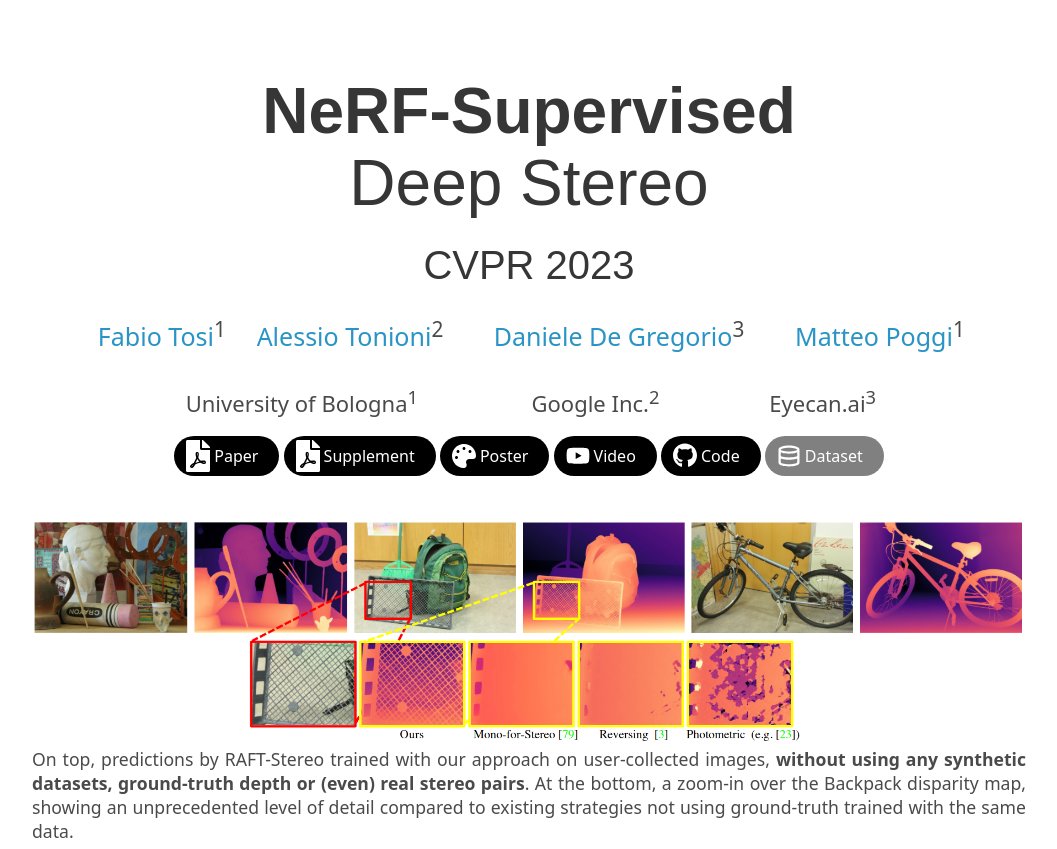
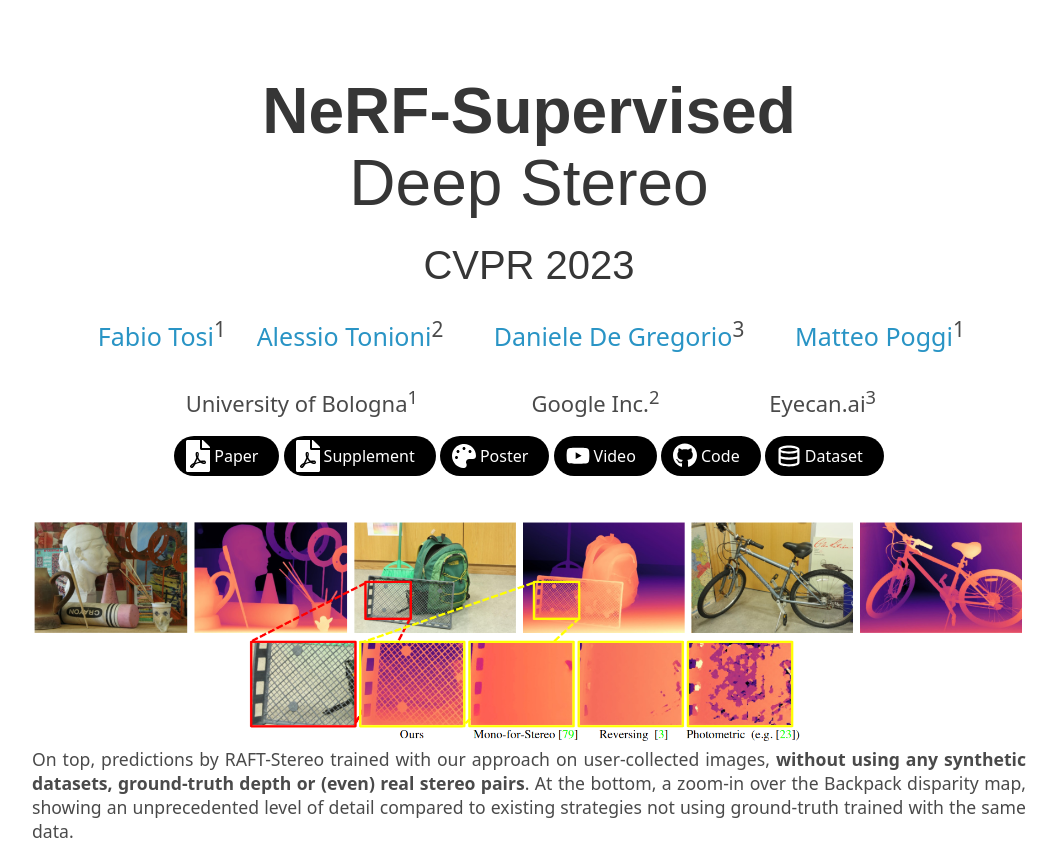
Before and after one commit to fedstereo/fedstereo.github.io, a plain HTML site: page index.html in a window 1280 px wide. Shown: the top 849 px of the page, without its empty margins (111-1168 px from the left). Drawn offline with nearby package versions, Linux system fonts and the light colour scheme; a script that the page names is missing.

Commit message:
Dataset & Code Released

```diff
--- a/index.html
+++ b/index.html
@@ -433,7 +433,7 @@
 
 			<!-- Dataset Link. -->
 			<span class="link-block">
-				<a href="" class="external-link button is-normal is-rounded is-dark" style="background-color:#808080; pointer-events: none;">
+				<a href="https://drive.google.com/drive/folders/1fkSneuLK3f3yW4VrFSsAsJEZ-Jys90l6" class="external-link button is-normal is-rounded is-dark" style="background-color:#000000;">
 					<span class="icon">
 						<svg width="800px" height="800px" viewBox="0 0 16 16" xmlns="http://www.w3.org/2000/svg" fill="none"><path fill="currentColor" fill-rule="evenodd" d="M3.352 1.621C4.575 1.23 6.218 1 8 1c1.782 0 3.425.23 4.648.621.607.195 1.153.442 1.563.752.398.301.789.76.789 1.377v8.5c0 .616-.386 1.074-.784 1.376-.41.311-.954.559-1.56.753C11.435 14.771 9.791 15 8 15c-1.791 0-3.435-.23-4.656-.62-.606-.195-1.15-.443-1.56-.754-.398-.302-.784-.76-.784-1.376v-8.5c0-.618.39-1.076.789-1.377.41-.31.956-.557 1.563-.752zM2.509 3.75a.738.738 0 01.185-.18c.222-.169.591-.352 1.115-.52C4.848 2.718 6.33 2.5 8 2.5c1.67 0 3.152.218 4.19.55.524.168.894.351 1.116.52a.74.74 0 01.185.18.74.74 0 01-.185.18c-.222.169-.591.352-1.115.52C11.152 4.782 9.67 5 8 5c-1.67 0-3.152-.218-4.19-.55-.525-.168-.894-.351-1.116-.52a.738.738 0 01-.185-.18zM2.5 9.723v2.511c.01.021.049.09.192.198.22.168.588.351 1.11.519 1.035.332 2.517.549 4.198.549 1.681 0 3.162-.217 4.198-.55.522-.166.89-.35 1.11-.518.143-.109.183-.177.192-.198V9.723c-.272.113-.57.21-.88.292-1.215.322-2.848.485-4.62.485-1.772 0-3.405-.163-4.62-.485a6.903 6.903 0 01-.88-.292zm11-1.746a.591.591 0 01-.163.145c-.213.146-.575.303-1.102.443C11.192 8.841 9.7 9 8 9c-1.7 0-3.192-.159-4.235-.435-.527-.14-.889-.297-1.102-.443a.59.59 0 01-.163-.145v-2.43c.263.125.55.235.852.332C4.575 6.27 6.218 6.5 8 6.5c1.782 0 3.425-.23 4.648-.621.302-.097.59-.207.852-.331v2.429z" clip-rule="evenodd"/></svg><!-- <i class="fab fa-github"></i> Font Awesome fontawesome.com -->
 					</span>
@@ -571,7 +571,6 @@
 				We collect a total of <strong> 270 high-resolution scenes (&asymp;8Mpx)</strong>  in both indoor and outdoor environments using <strong> standard camera-equipped smartphones </strong> . For each scene, we focus on a/some specific object(s) and acquire 100 images from different viewpoints, ensuring that the scenery is completely static. The acquisition protocol involves a set of either front-facing or 360<sup>◦</sup> views. Here we report individual examples derived from 30 different scenes that comprise our dataset.
 
 			</p>
-			<p style="color:red;text-align: center;"> Coming Soon! (May 2023)</p>
 			</td>
 		</tr>
 	</table>
```
